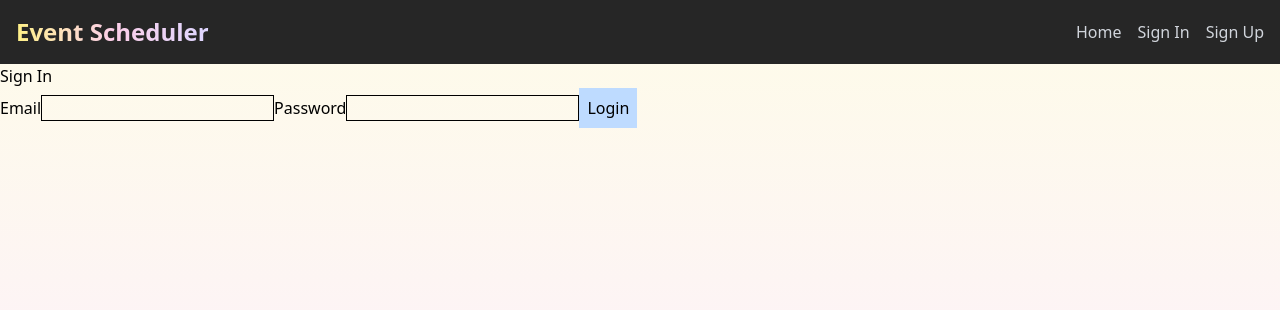
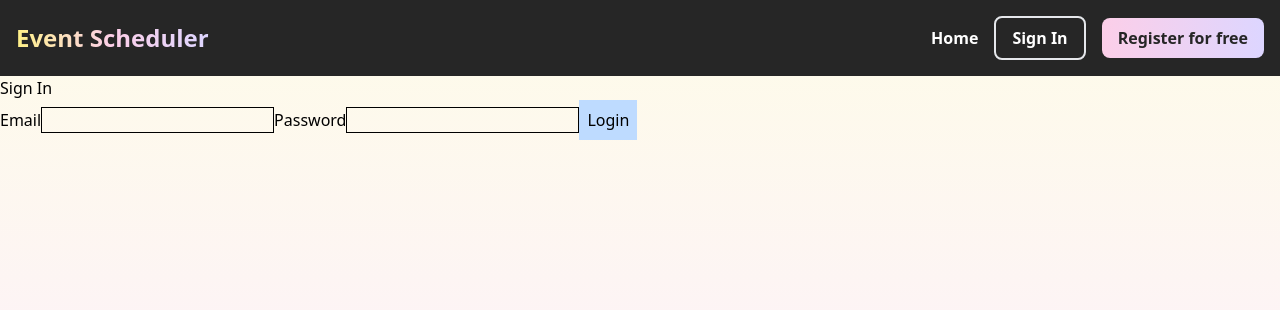
Before and after one commit to Pellia/event-scheduler, a React (Vite) app: page /signin in a window 1280 px wide. Shown: the top 310 px of the page. Built offline with nearby package versions, Linux system fonts and the light colour scheme.

Commit message:
clean up navbar component

```diff
--- a/src/components/Navbar.jsx
+++ b/src/components/Navbar.jsx
@@ -7,27 +7,33 @@ import SignOut from "./SignOut";
 
 const Navbar = ({ auth, setAuth }) => {
     return (
-        <nav className="bg-neutral-800 p-4">
+        <nav className="bg-neutral-800 p-4 text-white">
             <div className="container mx-auto flex justify-between items-center">
                 <Logo />
-                <div className="flex space-x-4">
-                    <Link to="/" className="text-gray-300 hover:text-white">
+                <div className="flex space-x-4 items-center">
+                    <Link to="/" className="font-bold text-md hover:text-pink-200">
                         Home
                     </Link>
                     {auth ? (
                         <>
-                            <Link to="/createevent" className="text-gray-300 hover:text-white">
+                            <Link
+                                to="/createevent"
+                                className="bg-gradient-to-r from-yellow-200 via-pink-200 to-violet-200 text-neutral-800 py-2 px-4 rounded-lg font-bold text-md text-center hover:bg-gradient-to-r hover:from-yellow-300 hover:via-pink-300 hover:to-violet-300"
+                            >
                                 Create a new Event
                             </Link>
                             <SignOut setAuth={setAuth} />
                         </>
                     ) : (
                         <>
-                            <Link to="/signin" className="text-gray-300 hover:text-white">
+                            <Link to="/signin" className="border-2 border-gray-200 py-2 px-4 rounded-lg font-bold text-md text-center hover:border-yellow-100 hover:text-yellow-100">
                                 Sign In
                             </Link>
-                            <Link to="/signup" className="text-gray-300 hover:text-white">
-                                Sign Up
+                            <Link
+                                to="/signup"
+                                className="bg-gradient-to-r from-pink-200 to-violet-200 text-neutral-800 py-2 px-4 rounded-lg font-bold text-md text-center hover:bg-gradient-to-r hover:from-pink-300 hover:to-violet-300"
+                            >
+                                Register for free
                             </Link>
                         </>
                     )}
--- a/src/components/SignOut.jsx
+++ b/src/components/SignOut.jsx
@@ -1,3 +1,4 @@
+// React Router
 import { Link } from "react-router-dom";
 
 const SignOut = ({ setAuth }) => {
@@ -7,8 +8,8 @@ const SignOut = ({ setAuth }) => {
     };
 
     return (
-        <Link to="/" onClick={handleClick} className="text-gray-300 hover:text-white">
-            Sign Out
+        <Link to="/" onClick={handleClick} className="border-2 border-gray-200 py-2 px-4 rounded-lg font-bold text-md text-center hover:border-red-200 hover:text-red-200">
+            Sign Out :(
         </Link>
     );
 };
```
